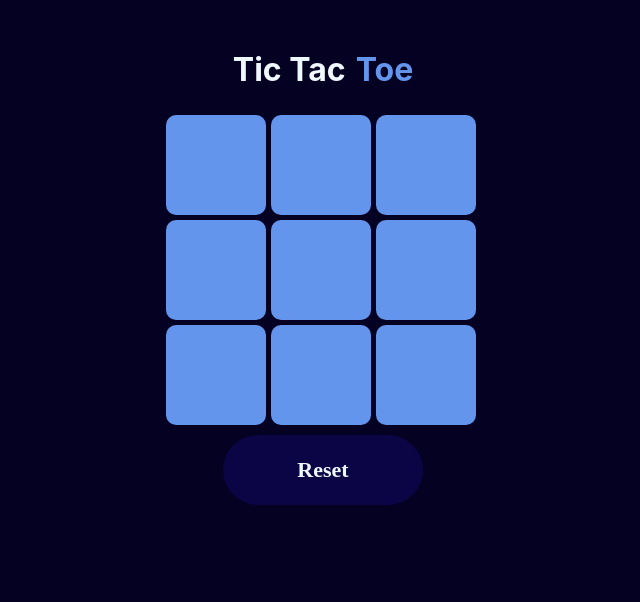
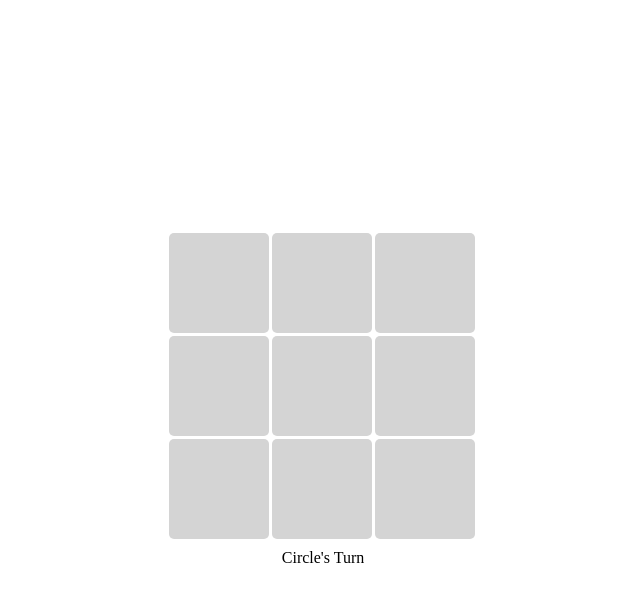
Before and after one commit to ShooterCrow/tictactoe, a React (Create React App) app: page / in a window 1280 px wide. Shown: the top 602 px of the page, without its empty margins (317-957 px from the left). Built offline with nearby package versions, Linux system fonts and the light colour scheme.

Commit message:
Created Squares, Place O in Squares onClick

```diff
--- a/src/App.css
+++ /dev/null
@@ -1,38 +0,0 @@
-.App {
-  text-align: center;
-}
-
-.App-logo {
-  height: 40vmin;
-  pointer-events: none;
-}
-
-@media (prefers-reduced-motion: no-preference) {
-  .App-logo {
-    animation: App-logo-spin infinite 20s linear;
-  }
-}
-
-.App-header {
-  background-color: #282c34;
-  min-height: 100vh;
-  display: flex;
-  flex-direction: column;
-  align-items: center;
-  justify-content: center;
-  font-size: calc(10px + 2vmin);
-  color: white;
-}
-
-.App-link {
-  color: #61dafb;
-}
-
-@keyframes App-logo-spin {
-  from {
-    transform: rotate(0deg);
-  }
-  to {
-    transform: rotate(360deg);
-  }
-}
--- a/src/App.js
+++ b/src/App.js
@@ -1,10 +1,27 @@
-import './App.css';
-import TicTacToe from './Components/TicTacToe/TicTacToe';
+import { useState } from 'react';
+import Square from './Components/square';
+import "./index.css"
 
 function App() {
+
+  const [squares, setsquare] = useState(Array(9).fill(""))
+  const [play, setPlay] = useState("Circle")
+  const [winNotice, setWinNotice] = useState("")
+
+  const notice = `${play}'s Turn`
+
   return (
-    <div>
-      <TicTacToe></TicTacToe>
+    <div className='app'>
+      <div className='board'>
+        {squares.map((square, index) =>
+          <Square
+            key={index}
+            id={index}
+            squares={square}
+          />
+        )}
+      </div>
+      <p>{winNotice || notice}</p>
     </div>
   );
 }
--- /dev/null
+++ b/src/Components/square.jsx
@@ -0,0 +1,21 @@
+import circle from "../Components/Assets/O-icon.png"
+
+const Square = ({ square, id }) => {
+
+  const handleClick = (e) => {
+    e.target.firstChild.innerHTML = `<img src='${circle}'>`
+    // const taken = e.target.firstChild.innerHTML = ("circle")
+    console.log(e.target)
+    e.target.firstChild.removeEventListener("click", handleClick)
+  }
+  return (
+    <div
+      id={id}
+      onClick={handleClick}
+      className="cell">
+      <div>{square} </div>
+    </div>
+  )
+}
+
+export default Square
--- a/src/index.css
+++ b/src/index.css
@@ -1,15 +1,29 @@
-body {
-  margin: 0;
-  font-family: -apple-system, BlinkMacSystemFont, 'Segoe UI', 'Roboto', 'Oxygen',
-    'Ubuntu', 'Cantarell', 'Fira Sans', 'Droid Sans', 'Helvetica Neue',
-    sans-serif;
-  -webkit-font-smoothing: antialiased;
-  -moz-osx-font-smoothing: grayscale;
-  background: rgb(4, 1, 34);
-  color: aliceblue;
+* {
+  box-sizing: border-box;
 }
 
-code {
-  font-family: source-code-pro, Menlo, Monaco, Consolas, 'Courier New',
-    monospace;
+.app {
+  display: flex;
+  justify-content: center;
+  align-items: center;
+  height: 100vh;
+  flex-direction: column;
 }
+
+.board {
+  width: 309px;
+  height: 300px;
+  display: flex;
+  flex-wrap: wrap;
+}
+
+.cell {
+  width: 100px;
+  height: 100px;
+  background-color: rgb(212, 212, 212);
+  border-radius: 5px;
+  margin: 0 3px 3px 0;
+  display: flex;
+  justify-content: center;
+  align-items: center;
+}
--- a/src/index.js
+++ b/src/index.js
@@ -2,7 +2,6 @@ import React from 'react';
 import ReactDOM from 'react-dom/client';
 import './index.css';
 import App from './App';
-import reportWebVitals from './reportWebVitals';
 
 const root = ReactDOM.createRoot(document.getElementById('root'));
 root.render(
@@ -10,8 +9,3 @@ root.render(
     <App />
   </React.StrictMode>
 );
-
-// If you want to start measuring performance in your app, pass a function
-// to log results (for example: reportWebVitals(console.log))
-// or send to an analytics endpoint. Learn more: https://bit.ly/CRA-vitals
-reportWebVitals();
--- a/src/reportWebVitals.js
+++ /dev/null
@@ -1,13 +0,0 @@
-const reportWebVitals = onPerfEntry => {
-  if (onPerfEntry && onPerfEntry instanceof Function) {
-    import('web-vitals').then(({ getCLS, getFID, getFCP, getLCP, getTTFB }) => {
-      getCLS(onPerfEntry);
-      getFID(onPerfEntry);
-      getFCP(onPerfEntry);
-      getLCP(onPerfEntry);
-      getTTFB(onPerfEntry);
-    });
-  }
-};
-
-export default reportWebVitals;
```
Also changed, not shown: src/setupTests.js (deleted, +0 -5 lines), src/logo.svg (deleted), 1 other file (tests, documents, lock files or other folders).
